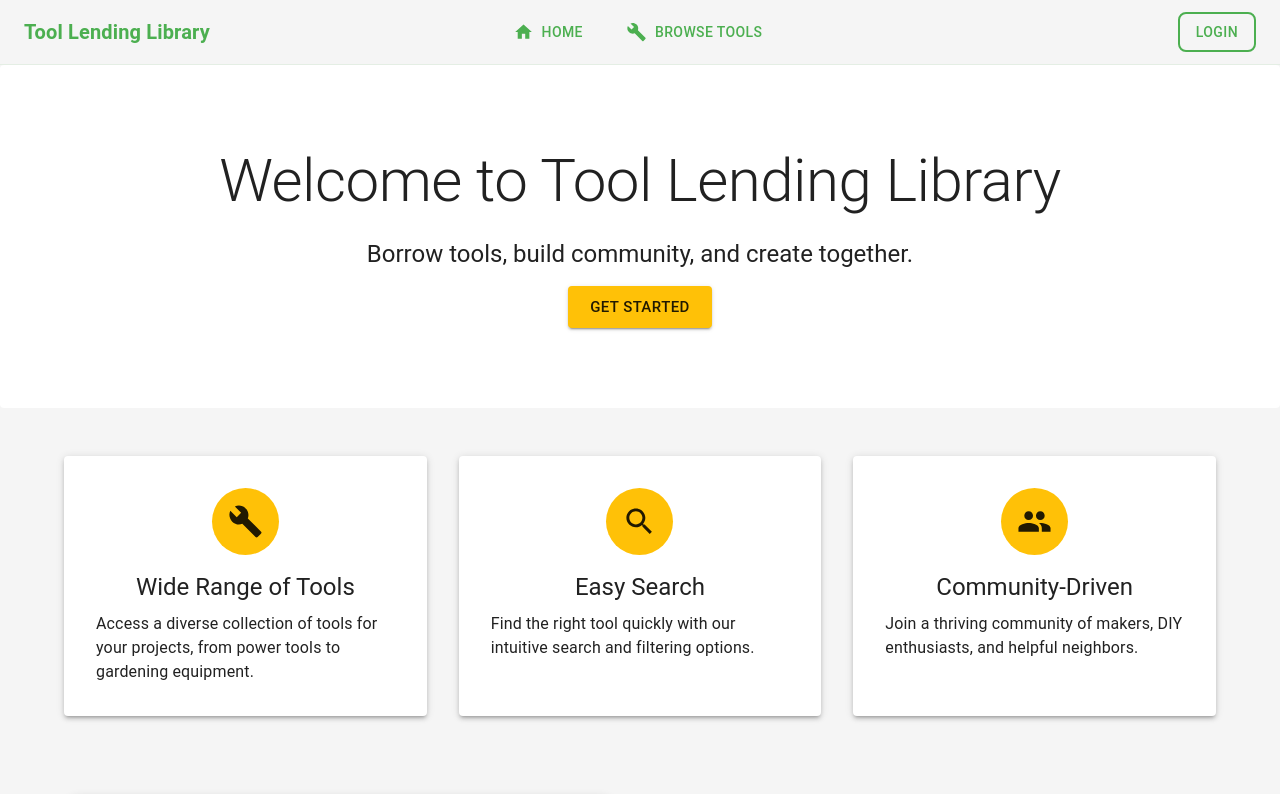
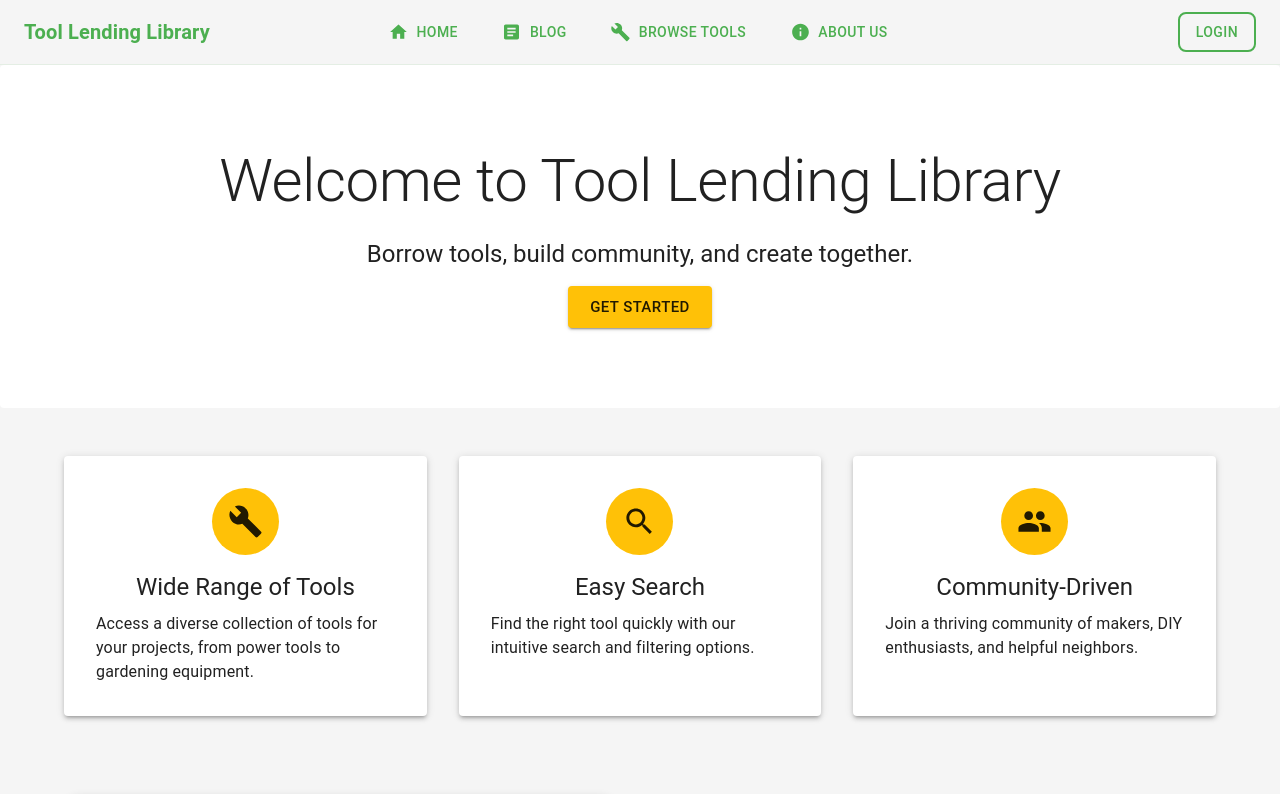
Before and after one commit to FazliBerisha/tool-lending-library, a React (Create React App) app in the folder frontend/: page / in a window 1280 px wide. Shown: the top 794 px of the page. Built offline with nearby package versions, Linux system fonts and the light colour scheme.

Commit message:
Improved Nav Bar

```diff
--- a/frontend/src/components/Navbar.js
+++ b/frontend/src/components/Navbar.js
@@ -5,6 +5,8 @@ import HomeIcon from '@mui/icons-material/Home';
 import BuildIcon from '@mui/icons-material/Build';
 import AccountCircleIcon from '@mui/icons-material/AccountCircle';
 import SettingsIcon from '@mui/icons-material/Settings';
+import ArticleIcon from '@mui/icons-material/Article';
+import InfoIcon from '@mui/icons-material/Info';
 
 const Navbar = () => {
   const [anchorEl, setAnchorEl] = useState(null);
@@ -93,12 +95,26 @@ const Navbar = () => {
             startIcon={<HomeIcon />}
             sx={{
               color: '#4caf50',
-              //border: '2px solid #4caf50',
               borderRadius: '8px',
               padding: '6px 16px',
+              position: 'relative',
               '&:hover': {
                 backgroundColor: 'rgba(76, 175, 80, 0.08)',
-                borderColor: '#45a049'
+              },
+              '&::after': {
+                content: '""',
+                position: 'absolute',
+                bottom: 0,
+                left: 0,
+                width: '100%',
+                height: '2px',
+                backgroundColor: '#4caf50',
+                transform: 'scaleX(0)',
+                transition: 'transform 0.3s ease-in-out',
+                transformOrigin: 'center'
+              },
+              '&:hover::after': {
+                transform: 'scaleX(1)'
               }
             }}
           >
@@ -106,20 +122,96 @@ const Navbar = () => {
           </Button>
           <Button
             component={RouterLink}
+            to="/blog"
+            startIcon={<ArticleIcon />}
+            sx={{
+              color: '#4caf50',
+              borderRadius: '8px',
+              padding: '6px 16px',
+              position: 'relative',
+              '&:hover': {
+                backgroundColor: 'rgba(76, 175, 80, 0.08)',
+              },
+              '&::after': {
+                content: '""',
+                position: 'absolute',
+                bottom: 0,
+                left: 0,
+                width: '100%',
+                height: '2px',
+                backgroundColor: '#4caf50',
+                transform: 'scaleX(0)',
+                transition: 'transform 0.3s ease-in-out',
+                transformOrigin: 'center'
+              },
+              '&:hover::after': {
+                transform: 'scaleX(1)'
+              }
+            }}
+          >
+            Blog
+          </Button>
+          <Button
+            component={RouterLink}
             to="/browse"
             startIcon={<BuildIcon />}
             sx={{
               color: '#4caf50',
-              //border: '2px solid #4caf50',
               borderRadius: '8px',
               padding: '6px 16px',
+              position: 'relative',
               '&:hover': {
                 backgroundColor: 'rgba(76, 175, 80, 0.08)',
-                borderColor: '#45a049'
+              },
+              '&::after': {
+                content: '""',
+                position: 'absolute',
+                bottom: 0,
+                left: 0,
+                width: '100%',
+                height: '2px',
+                backgroundColor: '#4caf50',
+                transform: 'scaleX(0)',
+                transition: 'transform 0.3s ease-in-out',
+                transformOrigin: 'center'
+              },
+              '&:hover::after': {
+                transform: 'scaleX(1)'
               }
             }}
           >
             Browse Tools
+          </Button>
+          <Button
+            component={RouterLink}
+            to="/about"
+            startIcon={<InfoIcon />}
+            sx={{
+              color: '#4caf50',
+              borderRadius: '8px',
+              padding: '6px 16px',
+              position: 'relative',
+              '&:hover': {
+                backgroundColor: 'rgba(76, 175, 80, 0.08)',
+              },
+              '&::after': {
+                content: '""',
+                position: 'absolute',
+                bottom: 0,
+                left: 0,
+                width: '100%',
+                height: '2px',
+                backgroundColor: '#4caf50',
+                transform: 'scaleX(0)',
+                transition: 'transform 0.3s ease-in-out',
+                transformOrigin: 'center'
+              },
+              '&:hover::after': {
+                transform: 'scaleX(1)'
+              }
+            }}
+          >
+            About Us
           </Button>
         </Box>
 
```
